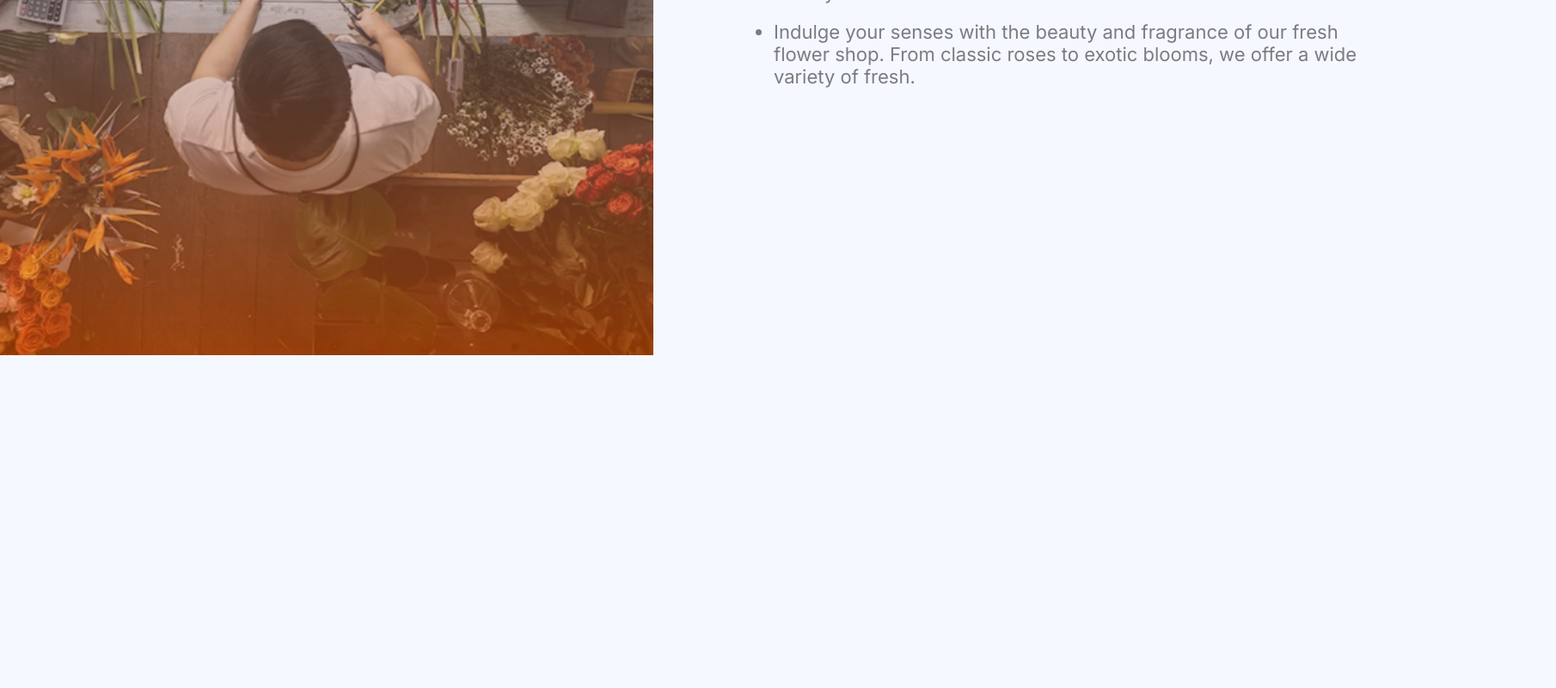
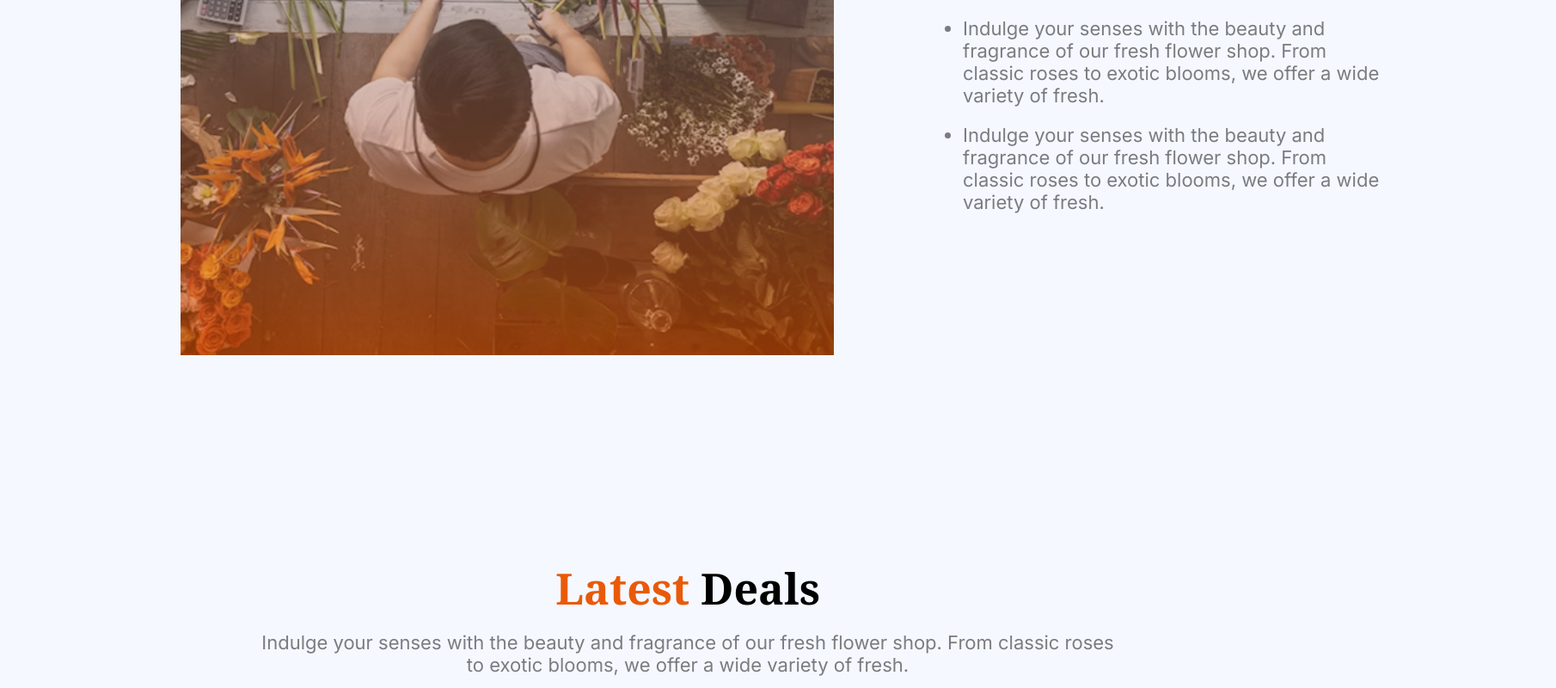
Before and after one commit to KnoxNeon/B12A02, a plain HTML site: page index.html in a window 1280 px wide. Shown: the part 2992-3792 px from the top of the page at 86% size, 1810 px wide, since content can reach past the window. Before the commit the page ends 3642 px from the top, so only its background shows below. Drawn offline with Linux system fonts and the light colour scheme.

Commit message:
add deals

```diff
--- a/index.html
+++ b/index.html
@@ -113,7 +113,7 @@
             <img id="badge" src="./assets/trusted-badge.png" alt="trusted-badge">
         </div>
         <div class="pros">
-            <h2 class="noto-serif-normal">Flower and Plan Lover</h2>
+            <h2 class="noto-serif-normal">Flower and Plant Lover</h2>
             <ul>
                 <li class="inter-normal">Indulge your senses with the beauty and fragrance of our fresh flower shop. From classic roses to exotic blooms, we offer a wide variety of fresh.</li>
                 <li class="inter-normal">Indulge your senses with the beauty and fragrance of our fresh flower shop. From classic roses to exotic blooms, we offer a wide variety of fresh.</li>
@@ -122,6 +122,11 @@
         </div>
     </section>
 
+    <section class="deals">
+        <h2 class="noto-serif-normal"><span>Latest</span> Deals</h2>
+        <p class="inter-normal">Indulge your senses with the beauty and fragrance of our fresh flower shop. From classic roses to exotic blooms, we offer a wide variety of fresh.</p>
+    </section>
+
 </body>
 
 </html>
--- a/style.css
+++ b/style.css
@@ -184,10 +184,9 @@ nav img{
     display: flex;
     width: 1600px;
     height: auto;
-    margin: 210px auto;
-    justify-content: space-between;
+    margin: 210px;
     align-items: center;
-    gap: 50px;
+    gap: 150px;
 
 }
 .images{
@@ -203,7 +202,7 @@ nav img{
     right: 0;
     transform: translate(50%, -50%);
     background: none;
-    box-shadow: 0 4px 4px rgba(0, 0, 0, 0.25);
+
 }
 
 .images #store{
@@ -212,7 +211,7 @@ nav img{
 }
 
 .pros{
-    width: 700px;
+    width: 500px;
     height: 700px;
     padding-top: 150px;
 }
@@ -224,7 +223,32 @@ nav img{
 
  .pros li{
     font-size: 22px;
+    font-weight: 400;
     color: rgba(0, 0, 0, 0.5);
     padding-bottom: 20px;
 
  }
+
+ /* deals */
+ .deals{
+    margin: 0 auto;
+    height: 150px;
+    width: 1600px;
+    text-align: center;
+ }
+ .deals h2{
+    font-size: 50px;
+    font-weight: 700;
+    padding-bottom: 16px;
+ }
+ .deals span{
+    color: #E95A08;
+ }
+
+ .deals p{
+    font-size: 22px;
+    font-weight: 400;
+    width: 1000px;
+    margin: 0 auto;
+    color: rgba(0, 0, 0, 0.5);
+ }
```
